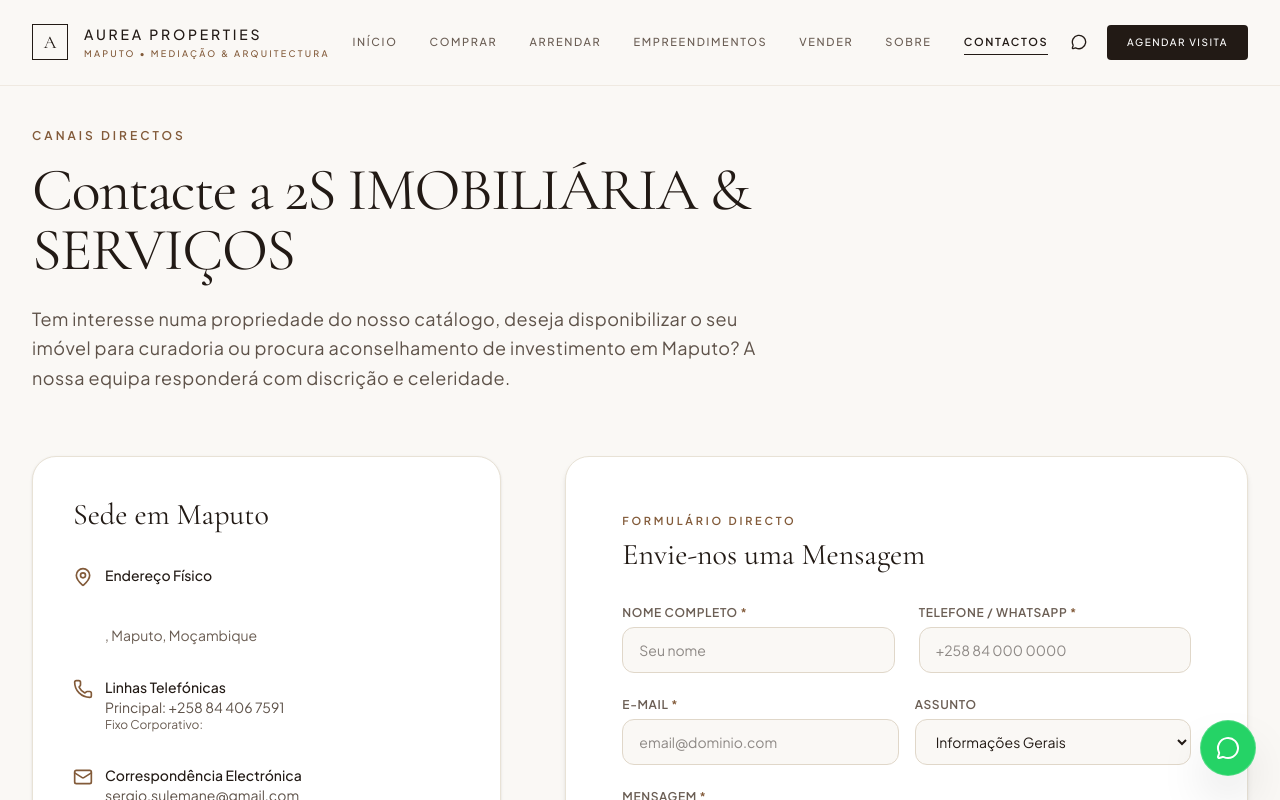
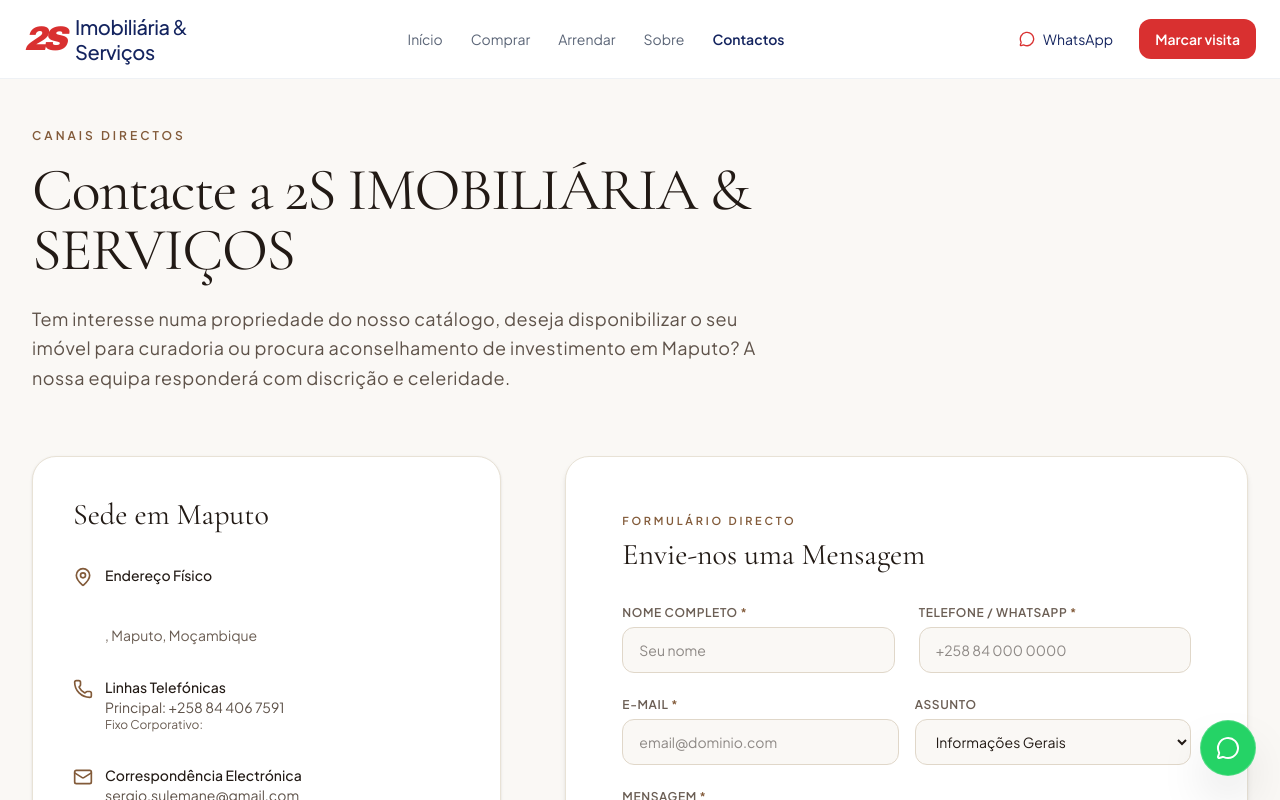
Before and after one commit to yunildothovela29-cloud/AUREA1, a React (Vite) app: page /contactos in a window 1280 px wide. Shown: the top 800 px of the page. Built offline with nearby package versions, Linux system fonts and the light colour scheme.

Commit message:
Redesign public header for 2S

```diff
--- a/src/components/Header.tsx
+++ b/src/components/Header.tsx
@@ -1,184 +1,71 @@
-import React, { useState, useEffect } from 'react';
+import React, { useEffect, useState } from 'react';
 import { Link, useLocation } from 'react-router-dom';
-import { Menu, X, Calendar, MessageCircle } from 'lucide-react';
+import { Menu, MessageCircle, X } from 'lucide-react';
 import { BRAND_CONFIG, getWhatsAppUrl } from '../data/config';
+import { BrandLogo } from './BrandLogo';
 
 export const Header: React.FC = () => {
   const [scrolled, setScrolled] = useState(false);
-  const [mobileMenuOpen, setMobileMenuOpen] = useState(false);
+  const [open, setOpen] = useState(false);
   const location = useLocation();
 
   useEffect(() => {
-    const handleScroll = () => {
-      setScrolled(window.scrollY > 20);
-    };
-    window.addEventListener('scroll', handleScroll, { passive: true });
-    return () => window.removeEventListener('scroll', handleScroll);
+    const onScroll = () => setScrolled(window.scrollY > 8);
+    window.addEventListener('scroll', onScroll, { passive: true });
+    return () => window.removeEventListener('scroll', onScroll);
   }, []);
 
-  // Close mobile menu whenever path changes
-  useEffect(() => {
-    setMobileMenuOpen(false);
-  }, [location.pathname]);
+  useEffect(() => setOpen(false), [location.pathname]);
 
-  const navLinks = [
+  const links = [
     { label: 'Início', path: '/' },
     { label: 'Comprar', path: '/comprar' },
     { label: 'Arrendar', path: '/arrendar' },
-    { label: 'Empreendimentos', path: '/empreendimentos' },
-    { label: 'Vender', path: '/vender' },
     { label: 'Sobre', path: '/sobre' },
     { label: 'Contactos', path: '/contactos' },
   ];
 
-  const isActive = (path: string) => {
-    if (path === '/') return location.pathname === '/';
-    return location.pathname.startsWith(path);
-  };
+  return (
+    <header className={'fixed inset-x-0 top-0 z-40 border-b transition-all ' + (scrolled ? 'bg-white/95 backdrop-blur shadow-sm border-[#E5E9F1]' : 'bg-white border-[#EEF1F5]')}>
+      <div className="max-w-7xl mx-auto px-4 sm:px-6 h-[78px] flex items-center justify-between gap-5">
+        <Link to="/" aria-label="2S Imobiliária & Serviços"><BrandLogo /></Link>
 
-  return (
-    <header
-      id="main-header"
-      className={`fixed top-0 left-0 right-0 z-40 transition-all duration-300 ${
-        scrolled
-          ? 'bg-white/95 backdrop-blur-md shadow-xs border-b border-[#EAE3D7] py-4'
-          : 'bg-[#FAF8F5]/90 backdrop-blur-sm border-b border-[#EAE3D7]/70 py-6'
-      }`}
-    >
-      <div className="max-w-7xl mx-auto px-4 sm:px-6 lg:px-8 flex items-center justify-between">
-        {/* Brand Logo */}
-        <Link
-          to="/"
-          id="brand-logo-link"
-          className="group flex items-center gap-4 focus:outline-hidden"
-        >
-          <div className="w-9 h-9 border border-[#221A15] flex items-center justify-center shrink-0">
-            <span className="font-serif text-lg text-[#221A15]">A</span>
-          </div>
-          <div className="flex flex-col">
-            <span className="font-sans text-[13px] sm:text-[14px] font-medium tracking-[0.2em] text-[#221A15] group-hover:text-[#5E3E26] transition-colors uppercase">
-              Aurea Properties
-            </span>
-            <span className="text-[8px] sm:text-[9px] uppercase tracking-[0.25em] text-[#825A39] font-medium mt-0.5 hidden sm:block">
-              Maputo • Mediação & Arquitectura
-            </span>
-          </div>
-        </Link>
-
-        {/* Desktop Navigation Links */}
-        <nav id="desktop-navigation" className="hidden lg:flex items-center gap-6 xl:gap-8">
-          {navLinks.map((link) => {
-            const active = isActive(link.path);
+        <nav className="hidden md:flex items-center gap-7">
+          {links.map((link) => {
+            const active = link.path === '/' ? location.pathname === '/' : location.pathname.startsWith(link.path);
             return (
-              <Link
-                key={link.path}
-                to={link.path}
-                id={`nav-link-${link.label.toLowerCase().replace(/\s+/g, '-')}`}
-                className={`text-[10px] xl:text-[11px] uppercase tracking-[0.15em] transition-all relative py-1 ${
-                  active
-                    ? 'text-[#221A15] font-semibold border-b border-[#221A15]'
-                    : 'text-[#6B5E54] hover:text-[#221A15] font-medium'
-                }`}
-              >
+              <Link key={link.path} to={link.path} className={'text-sm transition-colors ' + (active ? 'font-semibold text-[#14245F]' : 'text-[#5B6577] hover:text-[#14245F]')}>
                 {link.label}
               </Link>
             );
           })}
         </nav>
 
-        {/* Action Controls & CTA */}
-        <div className="hidden lg:flex items-center gap-5">
-          {/* Quick WhatsApp Action */}
-          <a
-            href={getWhatsAppUrl()}
-            target="_blank"
-            rel="noopener noreferrer"
-            id="header-whatsapp-btn"
-            title="Falar no WhatsApp"
-            className="flex items-center gap-1.5 text-[11px] text-[#221A15] hover:text-[#5E3E26] transition-colors"
-          >
-            <MessageCircle className="w-4 h-4" />
+        <div className="hidden md:flex items-center gap-3">
+          <a href={getWhatsAppUrl()} target="_blank" rel="noopener noreferrer" className="inline-flex items-center gap-2 px-3.5 py-2.5 rounded-xl text-sm text-[#14245F] hover:bg-[#F3F6FB]">
+            <MessageCircle className="w-4 h-4 text-[#D93030]" />
+            WhatsApp
           </a>
-
-          {/* Schedule Visit Button */}
-          <Link
-            to="/agendar"
-            id="header-schedule-btn"
-            className="bg-[#221A15] hover:bg-[#3E2819] text-white px-5 py-2.5 rounded-sm text-[10px] uppercase tracking-[0.15em] font-medium transition-colors"
-          >
-            Agendar visita
+          <Link to="/agendar" className="px-4 py-2.5 rounded-xl bg-[#D93030] text-white text-sm font-semibold hover:bg-[#BF2525]">
+            Marcar visita
           </Link>
         </div>
 
-        {/* Mobile Controls */}
-        <div className="flex md:hidden items-center gap-2">
-          <Link
-            to="/agendar"
-            id="mobile-header-quick-schedule"
-            className="px-3 py-1.5 bg-[#3E2819] text-[#FAF8F5] rounded-full text-[11px] font-semibold tracking-wider uppercase"
-          >
-            Agendar
-          </Link>
-          <button
-            id="mobile-menu-toggle-btn"
-            onClick={() => setMobileMenuOpen(!mobileMenuOpen)}
-            className="p-2 rounded-lg text-[#3E2819] hover:bg-[#F2ECE1] transition-colors focus:outline-hidden cursor-pointer"
-            aria-label="Abrir menu"
-          >
-            {mobileMenuOpen ? <X className="w-6 h-6" /> : <Menu className="w-6 h-6" />}
+        <div className="md:hidden flex items-center gap-2">
+          <a href={getWhatsAppUrl()} target="_blank" rel="noopener noreferrer" className="p-2 rounded-lg hover:bg-[#F3F6FB]" aria-label="WhatsApp"><MessageCircle className="w-5 h-5 text-[#D93030]" /></a>
+          <button onClick={() => setOpen((v) => !v)} className="p-2 rounded-lg hover:bg-[#F3F6FB]" aria-label="Menu">
+            {open ? <X className="w-5 h-5 text-[#14245F]" /> : <Menu className="w-5 h-5 text-[#14245F]" />}
           </button>
         </div>
       </div>
 
-      {/* Mobile Menu Overlay */}
-      {mobileMenuOpen && (
-        <div
-          id="mobile-drawer"
-          className="md:hidden fixed inset-x-0 top-[65px] bg-white border-b border-[#EAE3D7] shadow-xl px-6 py-6 transition-all"
-        >
-          <div className="flex flex-col space-y-4">
-            {navLinks.map((link) => {
-              const active = isActive(link.path);
-              return (
-                <Link
-                  key={link.path}
-                  to={link.path}
-                  className={`text-base py-2.5 border-b border-[#F0EBE1] flex items-center justify-between ${
-                    active
-                      ? 'text-[#221A15] font-bold'
-                      : 'text-[#6B5E54] hover:text-[#221A15]'
-                  }`}
-                >
-                  <span className="uppercase tracking-wider text-xs">{link.label}</span>
-                  {active && <span className="w-2 h-2 rounded-full bg-[#825A39]" />}
-                </Link>
-              );
-            })}
-
-            <div className="pt-4 flex flex-col gap-3">
-              <Link
-                to="/agendar"
-                className="w-full text-center py-3 bg-[#3E2819] text-[#FAF8F5] rounded-xl text-xs uppercase tracking-widest font-semibold flex items-center justify-center gap-2 shadow-sm"
-              >
-                <Calendar className="w-4 h-4" />
-                <span>Agendar visita presencial</span>
-              </Link>
-
-              <a
-                href={getWhatsAppUrl()}
-                target="_blank"
-                rel="noopener noreferrer"
-                className="w-full text-center py-3 border border-[#E0D7C9] text-[#261B14] bg-[#FAF8F5] rounded-xl text-xs uppercase tracking-widest font-medium flex items-center justify-center gap-2"
-              >
-                <MessageCircle className="w-4 h-4 text-[#25D366]" />
-                <span>Conversar no WhatsApp</span>
-              </a>
-
-              <div className="text-center pt-2 text-xs text-[#7A6E65] font-mono">
-                <span>Maputo: {BRAND_CONFIG.phoneDisplay}</span>
-              </div>
-            </div>
+      {open && (
+        <div className="md:hidden bg-white border-t border-[#EEF1F5] px-4 py-4 shadow-lg">
+          <div className="flex flex-col gap-1">
+            {links.map((link) => <Link key={link.path} to={link.path} className="px-3 py-3 rounded-lg text-[#14245F] hover:bg-[#F5F7FA]">{link.label}</Link>)}
+            <Link to="/agendar" className="mt-2 text-center px-4 py-3 rounded-xl bg-[#D93030] text-white font-semibold">Marcar visita</Link>
           </div>
+          <p className="text-xs text-[#7A8495] text-center mt-3">{BRAND_CONFIG.phoneDisplay}</p>
         </div>
       )}
     </header>
```
